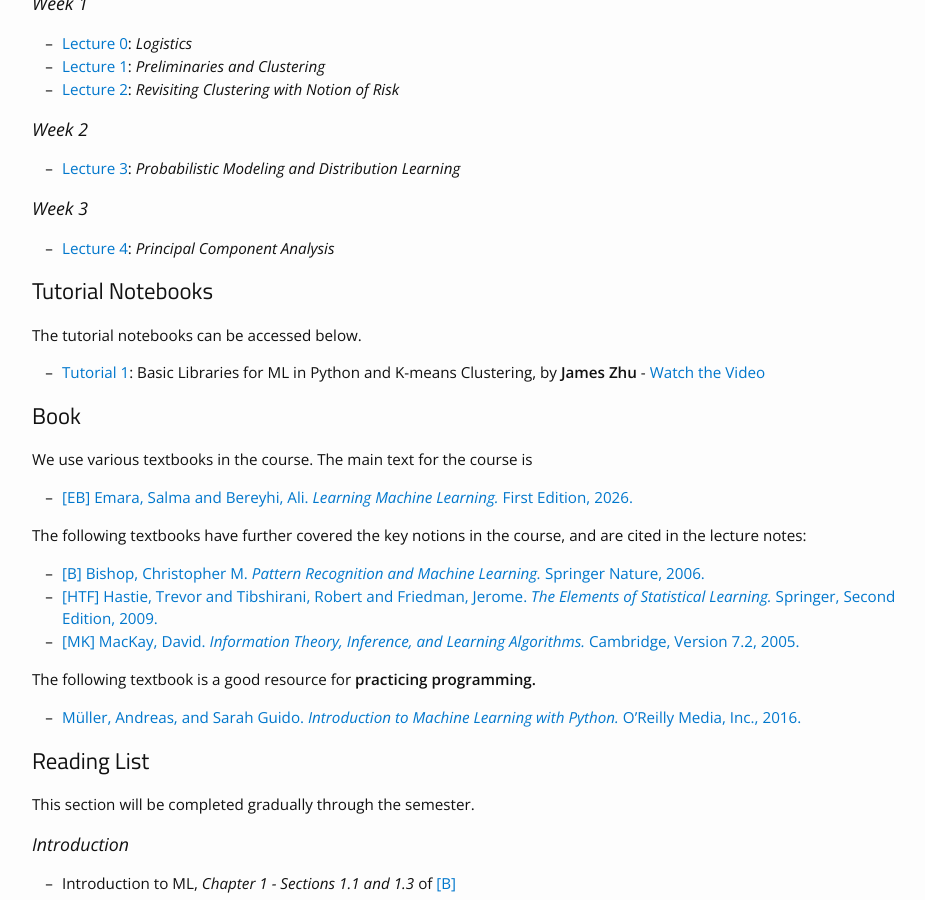
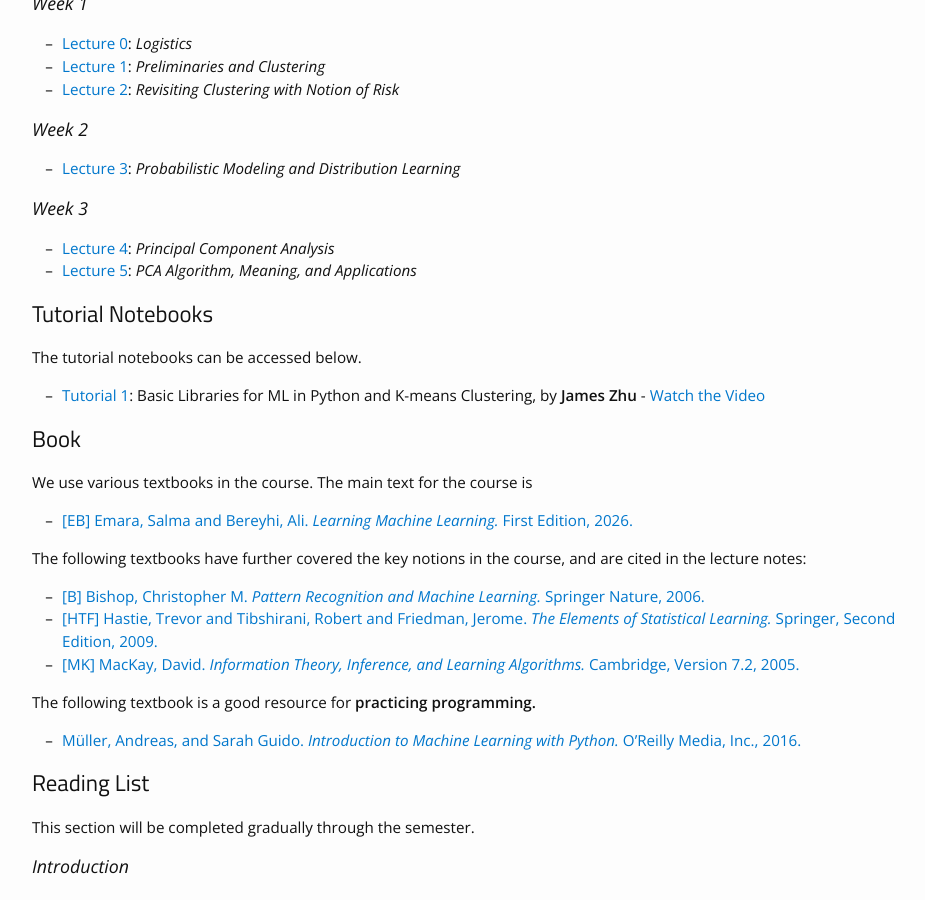
Before and after one commit to bereyhi-courses/ml-utoronto, a Jekyll site: the page built from materials.md, in a window 1280 px wide and 900 px high, scrolled down 545 px. Shown: the whole window, without its empty margins (163-1088 px from the left). Built offline with Jekyll 4.4.1, drawn with Linux system fonts in a browser that asks for light colours; nearby versions of some CDN libraries.

Commit message:
notes added

```diff
--- a/materials.md
+++ b/materials.md
@@ -19,6 +19,7 @@ The lecture notes are uploaded through the semester.
 
 ### Week 3
 * [Lecture 4]({{site.baseurl}}/assets/Notes/Lecture4.pdf): _Principal Component Analysis_
+* [Lecture 5]({{site.baseurl}}/assets/Notes/Lecture5.pdf): _PCA Algorithm, Meaning, and Applications_
 
 <!-- ### Chapter 0: Course Overview and Logistics
 * [Handouts]({{site.baseurl}}/assets/Notes/CH0/CH0.pdf): All Sections included in a single file -->
```
Also changed, not shown: 3 other files.
